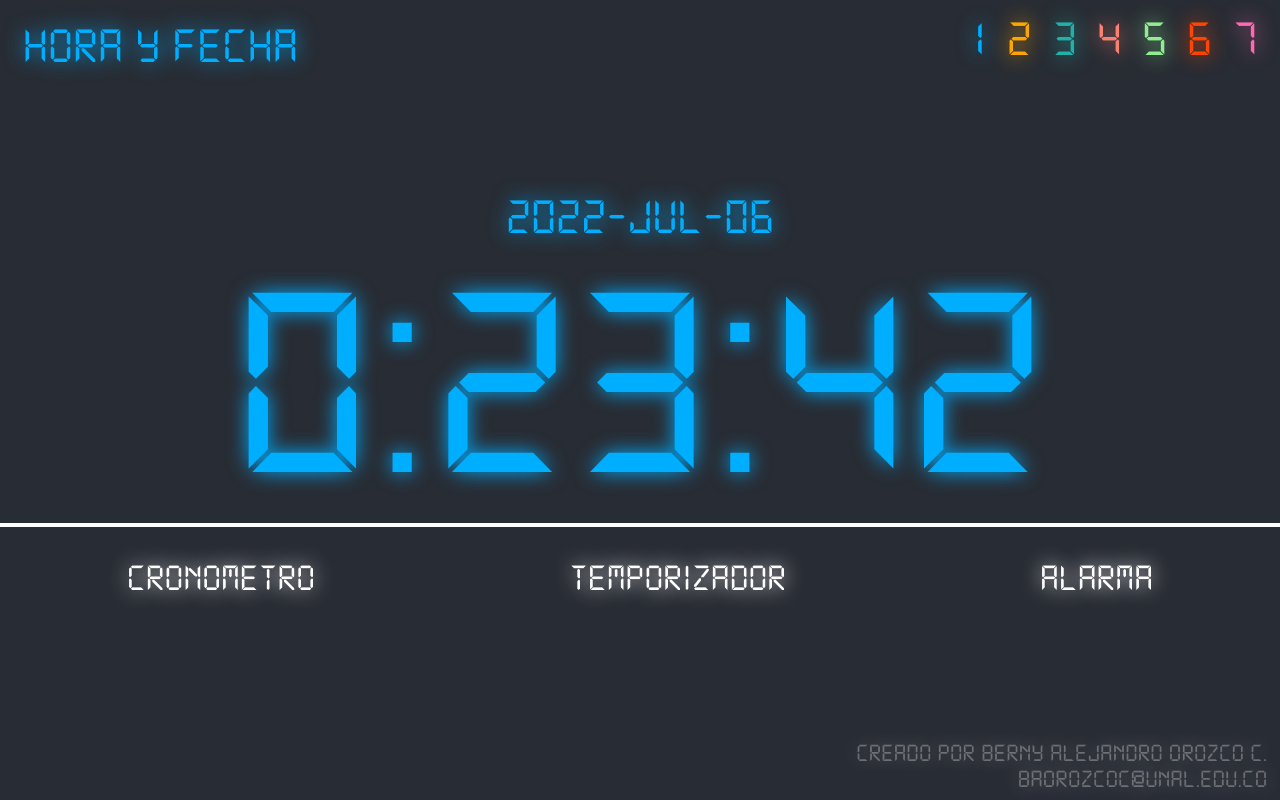
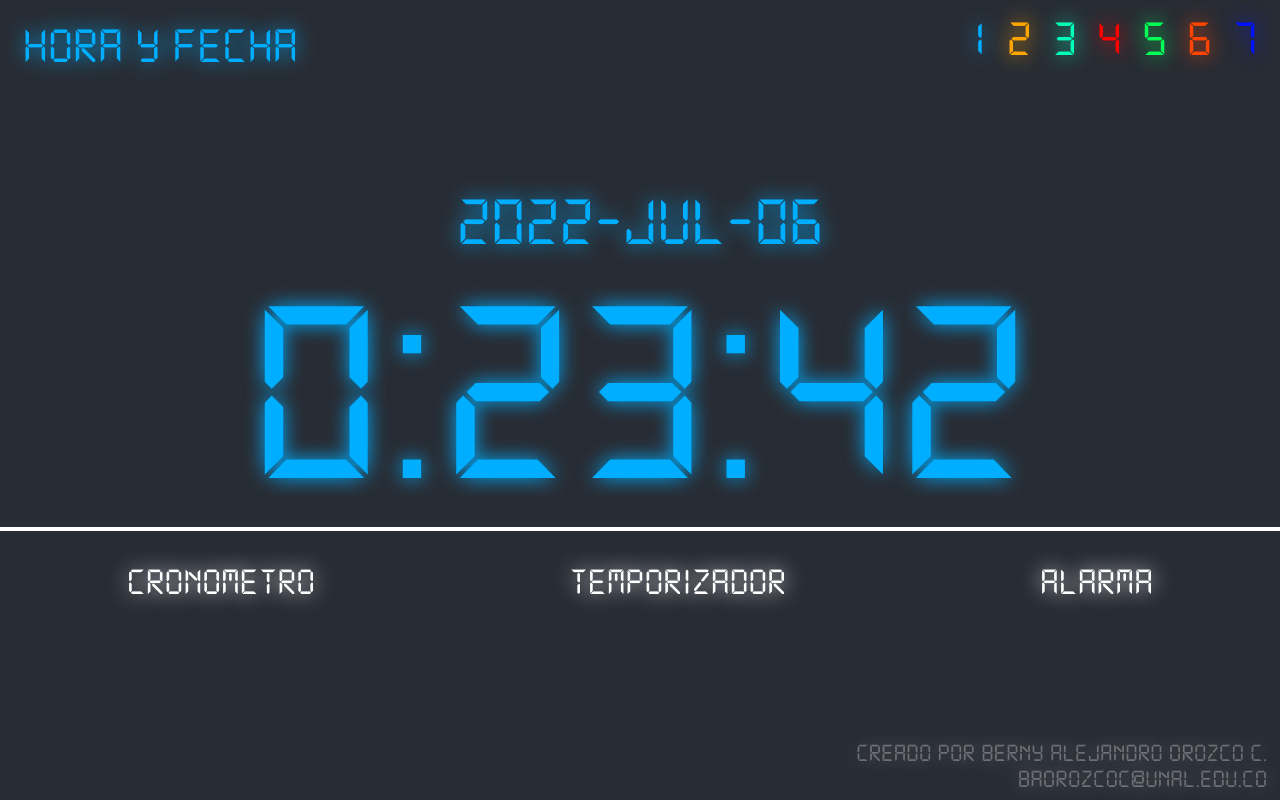
Before and after one commit to Baorozcoc/MultiClock, a React (Create React App) app in the folder multiclock/: page / in a window 1280 px wide. Built offline with nearby package versions, Linux system fonts and the light colour scheme.

Commit message:
Mejoras UX

```diff
--- a/multiclock/src/App.css
+++ b/multiclock/src/App.css
@@ -40,11 +40,12 @@
   text-shadow: 0 0 20px  white;
   display: flex;
   align-items: center;
-  justify-content: space-around;
+  justify-content: center;
   user-select: none;
 }
 .Buttons div{
-  padding: 0px 30px;
+  padding: 0px 40px;
+  margin: 0px 5vw;
   border-radius: 10px;
 }
 .Buttons div:hover{
@@ -100,22 +101,22 @@
   text-shadow: 0 0 20px  orange;
 }
 .S3{
-  color:lightseagreen;
-  text-shadow: 0 0 20px  lightseagreen;
+  color:#00FFB9;
+  text-shadow: 0 0 20px  #00FFB9;
 }
 .S4{
-  color:salmon;
-  text-shadow: 0 0 20px  salmon;
+  color:#ff0000;
+  text-shadow: 0 0 20px  #ff0000;
 }
 .S6{
   color:orangered;
   text-shadow: 0 0 20px  orangered;
 }
 .S5{
-  color:lightgreen;
-  text-shadow: 0 0 20px  lightgreen;
+  color:#00FF56;
+  text-shadow: 0 0 20px  #00FF56;
 }
 .S7{
-  color:hotpink;
-  text-shadow: 0 0 20px  hotpink;
+  color:#0011ff;
+  text-shadow: 0 0 20px  #0011ff;
 }
--- a/multiclock/src/App.js
+++ b/multiclock/src/App.js
@@ -21,11 +21,11 @@ function App() {
         <div className='Styles'>
           <div className='S1' onClick={()=>ChangeColor('#00aeff')}>1</div>
           <div className='S2' onClick={()=>ChangeColor('orange')}>2</div>
-          <div className='S3' onClick={()=>ChangeColor('lightseagreen')}>3</div>
-          <div className='S4' onClick={()=>ChangeColor('salmon')}>4</div>
-          <div className='S5' onClick={()=>ChangeColor('lightgreen')}>5</div>
+          <div className='S3' onClick={()=>ChangeColor('#00FFB9')}>3</div>
+          <div className='S4' onClick={()=>ChangeColor('#ff0000')}>4</div>
+          <div className='S5' onClick={()=>ChangeColor('#00FF56')}>5</div>
           <div className='S6' onClick={()=>ChangeColor('orangered')}>6</div>
-          <div className='S7' onClick={()=>ChangeColor('hotpink')}>7</div>
+          <div className='S7' onClick={()=>ChangeColor('#0011ff')}>7</div>
         </div>
         {option===0&&<Clock1/>}
         {option===1&&<Crono/>}
--- a/multiclock/src/components/Alarm.css
+++ b/multiclock/src/components/Alarm.css
@@ -6,7 +6,7 @@
     width: 90vw;
 }
 .Clock2 {
-    font-size: 16vw;
+    font-size: 12vw;
 }
 .AlarmsContainer{
     display: flex;
@@ -32,9 +32,9 @@
 .Emergente{
     font-family: 'Digi1';
     position: absolute;
-    width: 70vw;
+    width: 50vw;
     top: 5vh;
-    left: 20vw;
+    left: 24vw;
     border-radius: 20px;
     background-color: rgb(40, 44, 52,0.9);
     box-shadow: 0 0 8px 5px white;
@@ -59,3 +59,8 @@
         font-size: 7vw;
     }
 }
+@media screen and (min-width: 1200px) {
+    .Clock {
+       font-size: 270px;
+    }
+  }
--- a/multiclock/src/components/Alarm.js
+++ b/multiclock/src/components/Alarm.js
@@ -15,7 +15,13 @@ const Alarm = () => {
     function refreshClock() {
         setDate(new Date());
     }
-    const hour = date.getHours();
+    var hour=0;
+    if(date.getHours()<=12){
+        hour = date.getHours();
+    }
+    else{
+        hour = date.getHours()%13+1;
+    }
     const min= date.getMinutes();
     const sec= date.getSeconds();
 
--- a/multiclock/src/components/Buttons.css
+++ b/multiclock/src/components/Buttons.css
@@ -46,7 +46,7 @@
       flex-direction: column;
   }
   .Option{
-    font-size: 6vw;
+    font-size: 8vw;
   }
   .Clicked{
     font-size: 7vw;
--- a/multiclock/src/components/Clock1.css
+++ b/multiclock/src/components/Clock1.css
@@ -18,3 +18,12 @@
         font-size: 6vw;
     }
 }
+
+@media screen and (min-width: 1200px) {
+    .Clock1 {
+       font-size: 270px;
+    }
+    .Date {
+        font-size: 70px;
+     }
+  }
--- a/multiclock/src/components/Clock1.js
+++ b/multiclock/src/components/Clock1.js
@@ -20,7 +20,14 @@ const Clock1 = () => {
     const day= toStr(date.getDate());
     const month=date.getMonth();
     const anio= date.getFullYear();
-    const hour = date.getHours()%12;
+    var hour=0;
+    if(date.getHours()<=12){
+        hour = date.getHours();
+    }
+    else{
+        hour = date.getHours()%13+1;
+    }
+
     const min= toStr(date.getMinutes());
     const sec= toStr(date.getSeconds());
     const months=["ENE","FEB","MAR","ABR","MAY","JUN","JUL","AGO","SEP","OCT","NOV","DIC"];
--- a/multiclock/src/components/Crono.css
+++ b/multiclock/src/components/Crono.css
@@ -21,3 +21,10 @@
         font-size: 12vw;
     }
 }
+
+@media screen and (min-width: 1200px) {
+    .Crono {
+       font-size: 270px;
+       padding-left: 10vw;
+    }
+  }
--- a/multiclock/src/components/Temp1.css
+++ b/multiclock/src/components/Temp1.css
@@ -3,4 +3,10 @@
     color: var(--Secondary-color);
     font-size: 20vw;
     text-shadow: 0 0 20px  var(--Secondary-color);
+    width: 90vw;
 }
+@media screen and (min-width: 1200px) {
+    .Temp1 {
+       font-size: 270px;
+    }
+  }
```
